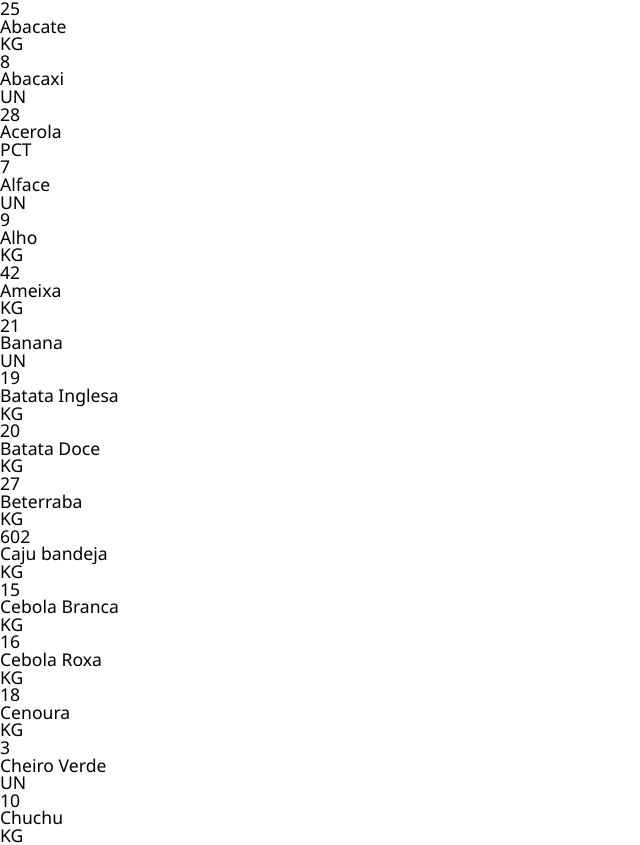
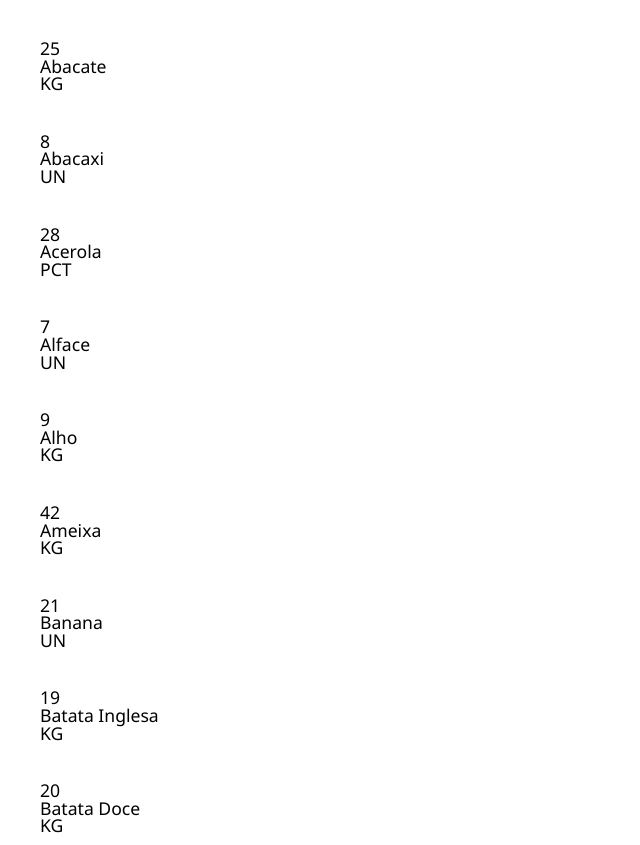
Before and after one commit to O-Antigo-28/ACBcodes, a React (Vite) app: page / in a window 1280 px wide. Shown: the top 845 px of the page, without its empty margins (0-640 px from the left). Built offline with nearby package versions, Linux system fonts and the light colour scheme.

Commit message:
adicionado todas as props a <ul> e estilos ao componente List por uma importação .css

```diff
--- a/src/components/List/index.tsx
+++ b/src/components/List/index.tsx
@@ -1,8 +1,9 @@
 import { IList } from "./IList"
-const List: React.FC<IList> = ({children}) => {
+import "./list.css"
+const List: React.FC<IList> = ({children, ...props}) => {
     return (
-        <ul className="List">
-        {children}
+        <ul className="List" {...props}>
+            {children}
         </ul>
     )
 }
--- a/src/components/List/list.css
+++ b/src/components/List/list.css
@@ -0,0 +1,5 @@
+.List{
+    width: 100%;
+    padding: 20px;
+    box-sizing: border-box;
+}
```
